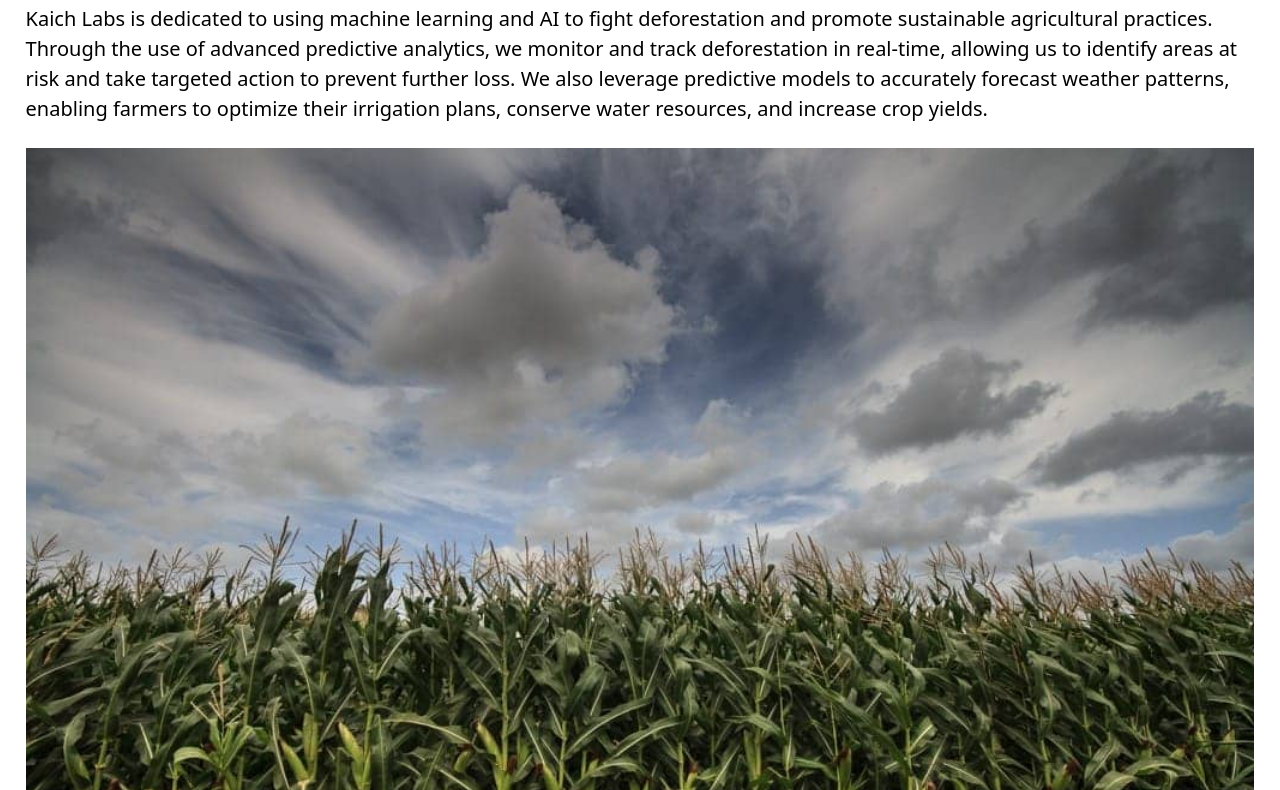
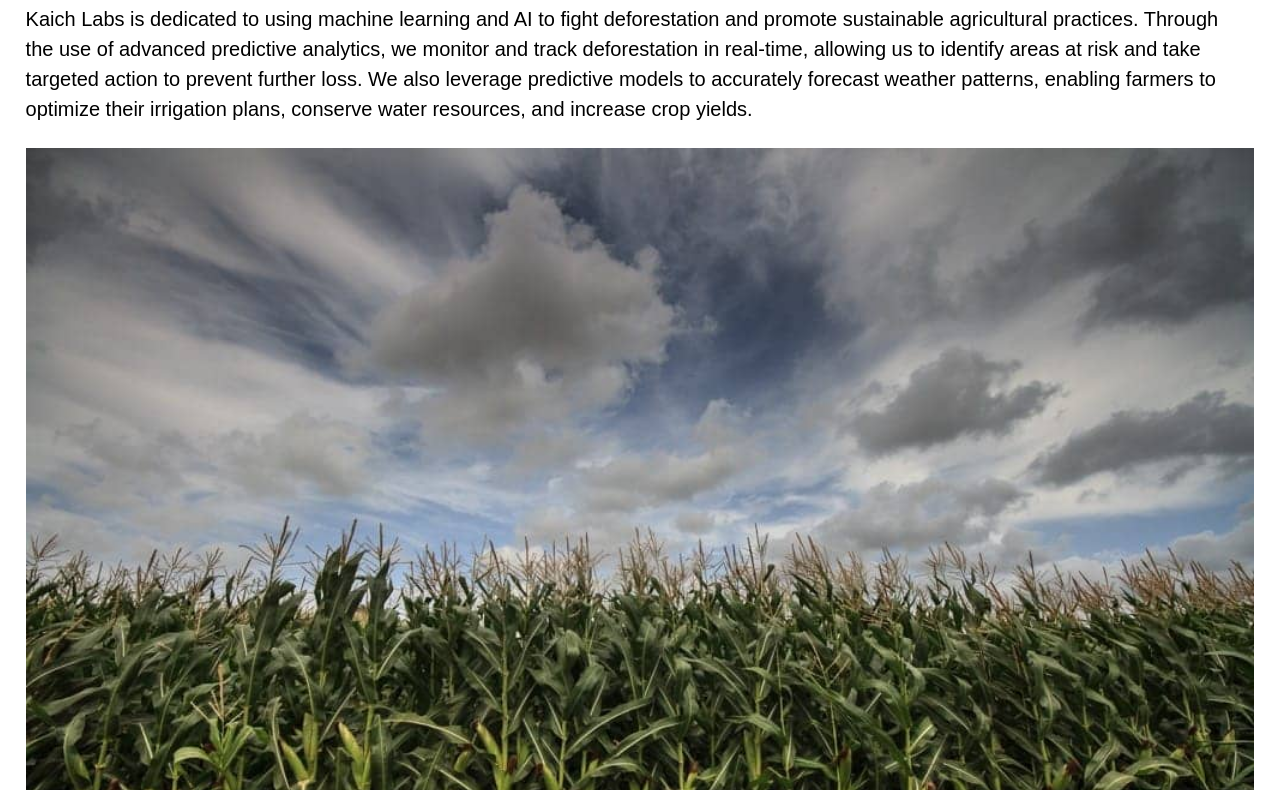
Before and after one commit to soggo/IT_Progress_Tracker, a plain HTML site: page web_projects/landing pages/ecoLabs/index.html in a window 1280 px wide. Shown: the part 363-1153 px from the top of the page. Drawn offline with nearby package versions, Linux system fonts and the light colour scheme.

Commit message:
Initial add

```diff
--- a/web_projects/landing pages/ecoLabs/style.css
+++ b/web_projects/landing pages/ecoLabs/style.css
@@ -1,3 +1,6 @@
+*{
+    font-family: 'Poppins', sans-serif;
+}
 body{
     background-color: #fafafa;
 }
@@ -27,6 +30,9 @@ body{
 
 .lead{
     color: black;
+    margin-right: 25px;
+    text-justify: distribute;
+    font-size: medium;
 }
 
 .ocean{
```
